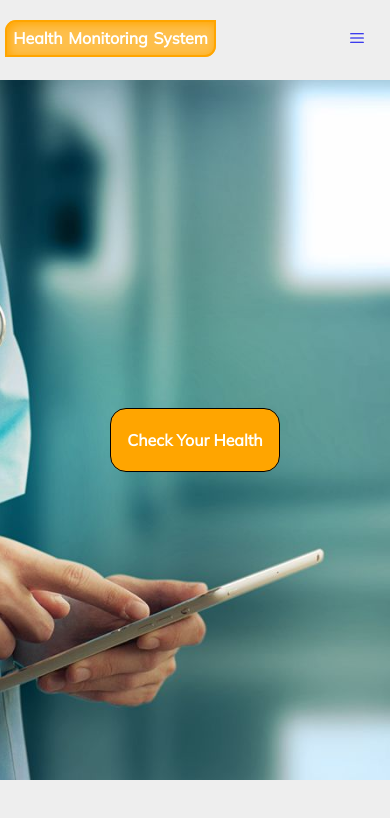
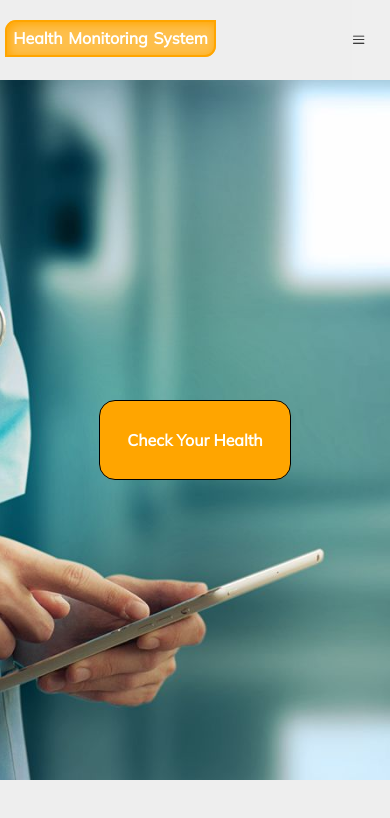
Before and after one commit to raskarabhi45/miniproject, a React (Create React App) app: page /checkhealth in a window 390 px wide. Shown: the top 818 px of the page. Built offline with nearby package versions, Linux system fonts and the light colour scheme.

Commit message:
hamburger toggle

```diff
--- a/src/CheckHealth.css
+++ b/src/CheckHealth.css
@@ -29,13 +29,14 @@
         display: flex;
         justify-content: center;
         align-items: center;
-        height: 4rem;
+        height: 5rem;
+        width: 12rem;
         background-color: orange;
         padding:0.5rem 1rem;
         border-radius:1rem;
         color:white;
         text-decoration: none;
-        font-weight: 600;
+        font-weight: 800;
         border:1px solid black;
 
 
--- a/src/CheckHealth.jsx
+++ b/src/CheckHealth.jsx
@@ -8,7 +8,7 @@ const CheckHealth = () => {
   // const handleClick = () => alert('Please connect to the server and turn on your hardware device ');
 
   const handleClick = () => {
-    window.location.href = 'http://192.168.156.43/';
+    window.location.href = 'http://192.168.43.172/';
   };
 
 
--- a/src/HealthTips.css
+++ b/src/HealthTips.css
@@ -124,7 +124,7 @@ section .tip1{
 
 
 @media(max-width:850px){
-    body header #nav-bar {
+    /* body header #nav-bar {
         position:absolute;
         top:-100rem;
         left:0;
@@ -134,7 +134,7 @@ section .tip1{
         background-color: white;
         margin:0;
         transition: 0.2s linear;
-    }
+    } */
     body header .active1{
         position:absolute;
           top:5rem;
--- a/src/Home.css
+++ b/src/Home.css
@@ -100,7 +100,7 @@ main section h1{
     margin:0 0.4rem;
 }
 main section .div1{
-    padding:0.5rem 2.5rem;
+    /* padding:0.5rem 2.5rem; */
     text-align: center;
     color:black;
     text-transform: capitalize;
@@ -187,4 +187,8 @@ main section .content h1{
     body header #responsive:hover{
         border:none;
     }
+
+    main section .div1 #h31{
+        width:18rem;
+    }
 }
--- a/src/Navbar.css
+++ b/src/Navbar.css
@@ -69,12 +69,22 @@ body header #responsive:hover{
 #responsive2{
   display: none;
 }
+
+.hamburger_menu_active{
+  display: flex !important;
+  flex-direction: column !important;
+  margin-top: 78px !important;
+  top: 0 !important;
+}
+
 @media screen and (max-width:848px) {
   #responsive2{
     display: flex;
     align-items: center;
     justify-content: center;
     padding-right: 25px;
+    border: none;
+
   }
 
 }
--- a/src/Navbar.jsx
+++ b/src/Navbar.jsx
@@ -11,6 +11,7 @@ const Navbar = () => {
 
     const toggleMenu = () => {
       setIsMenuOpen(!isMenuOpen);
+
     };
 
 
@@ -22,7 +23,7 @@ const Navbar = () => {
         <div class="logo">
            <span>Health monitoring System</span>
         </div>
-        <nav className={isMenuOpen ? 'show-menu' : 'hide-menu'} id="nav-bar">
+        <nav className={isMenuOpen ? 'hamburger_menu_active' : 'hide-menu'} id="nav-bar">
         <Link to="/">Home</Link>
         <Link to="/about">About</Link>
         <Link to="/checkhealth">CheckHealth</Link>
@@ -30,14 +31,9 @@ const Navbar = () => {
         <Link to="/contact">Contact</Link>
         </nav>
 
-        <div className="hamburger" id="responsive2">
-        <a href="#" >
-
-        <RxHamburgerMenu/>
-
-        </a>
-
-        </div>
+        <button className="hamburger" id="responsive2" onClick={toggleMenu}>
+           <RxHamburgerMenu/>
+        </button>
     </header>
 
 
```
